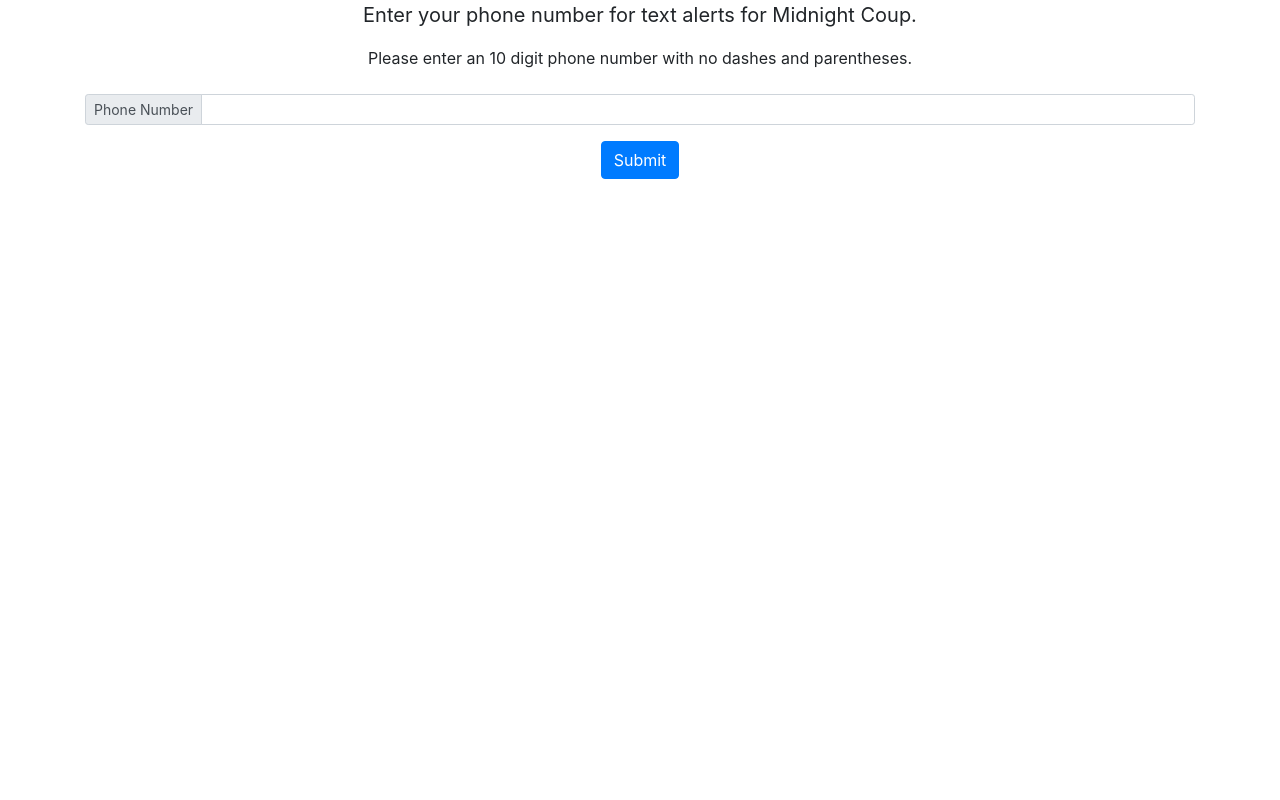
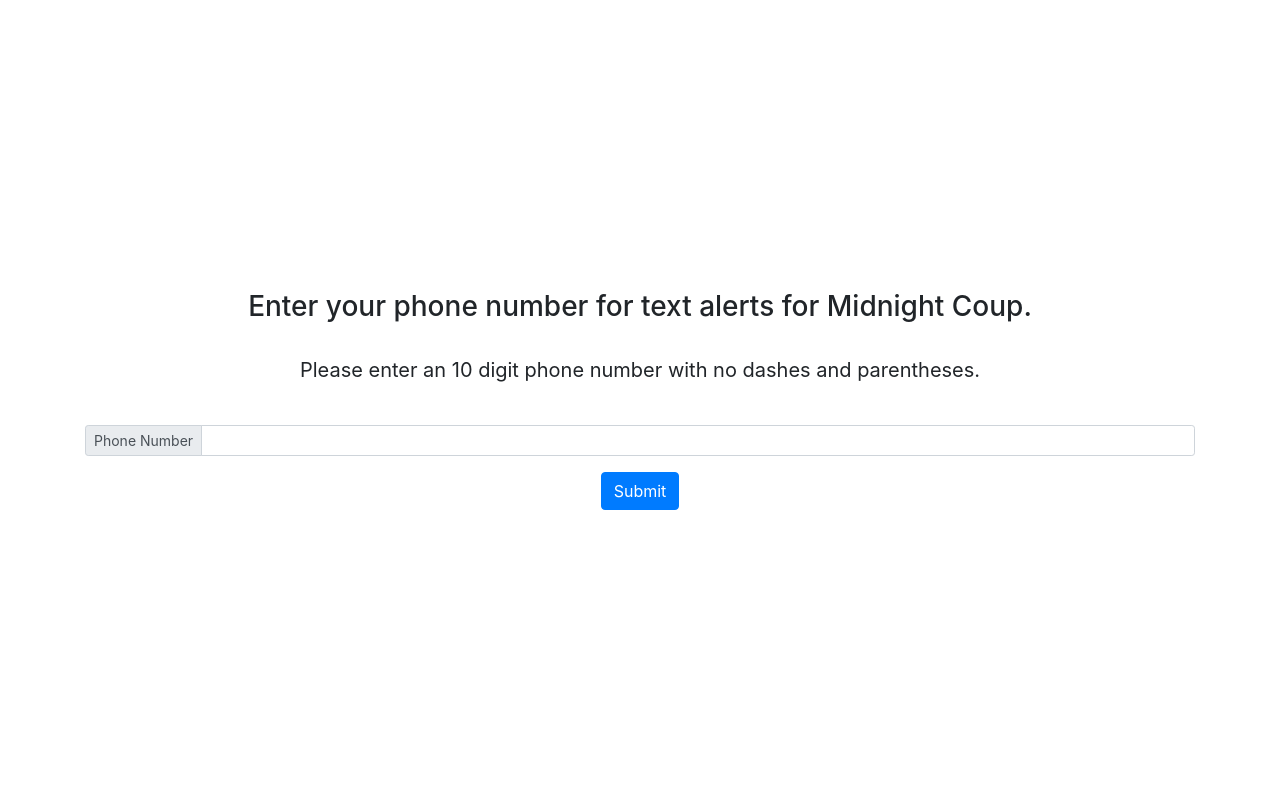
Before and after one commit to thedevinyang/destineed, a Node project: template views/index.handlebars in a window 1280 px wide. Run offline with Node 20 templates, Linux system fonts and the light colour scheme; the template is opened without the code that fills it, so the values that code supplies are empty; some libraries are stand-ins or nearby versions; some web fonts are replaced.

Commit message:
Fixed CSS to center items on page.

```diff
--- a/public/css/style.css
+++ b/public/css/style.css
@@ -1,7 +1,16 @@
 p {
   font-size: 20px;
+  text-align: center;
 }
 .container {
   display: flex;
   justify-content: center;
+  align-content: center;
+  align-items: center;
+  flex-direction: column;
 }
+
+body {
+  height: 100%;
+  width: 100%;
+}
--- a/views/congrats.handlebars
+++ b/views/congrats.handlebars
@@ -3,11 +3,9 @@
 	<title>Phone number received!</title>
 	{{>header}}
 </head>
-<body>
-<div class="container">
+<body class="container">
 <p> Thank you! You will now recieve text alerts for when Midnight Coup is in rotation. </p>
 <br>
-</div>
 
 <script src="js/function.js"></script>
 
--- a/views/index.handlebars
+++ b/views/index.handlebars
@@ -3,17 +3,13 @@
 	<title>Destineed</title>
 	{{>header}}
 </head>
-<body>
-<div class="container">
-<p> Enter your phone number for text alerts for Midnight Coup. </p>
+<body class="container">
+
+<h3> Enter your phone number for text alerts for Midnight Coup. </h3>
 <br>
-</div>
 
-<div class="container">
-Please enter an 10 digit phone number with no dashes and parentheses.
-</div>
+<p>Please enter an 10 digit phone number with no dashes and parentheses.</p>
 <br>
-<div class="container">
 
 <div class="input-group input-group-sm mb-3">
   <div class="input-group-prepend">
@@ -22,12 +18,11 @@ Please enter an 10 digit phone number with no dashes and parentheses.
   <input type="text" class="form-control" id="userInput" aria-label="Sizing example input" aria-describedby="inputGroup-sizing-sm">
 </div>
 
-</div>
 
-<div class="container">
+
 <input type="submit" value="Submit" class= "btn btn-primary" onclick="validateNumber()" />
 
-</div>
+
 
 
 <script src="js/function.js"></script>
```
